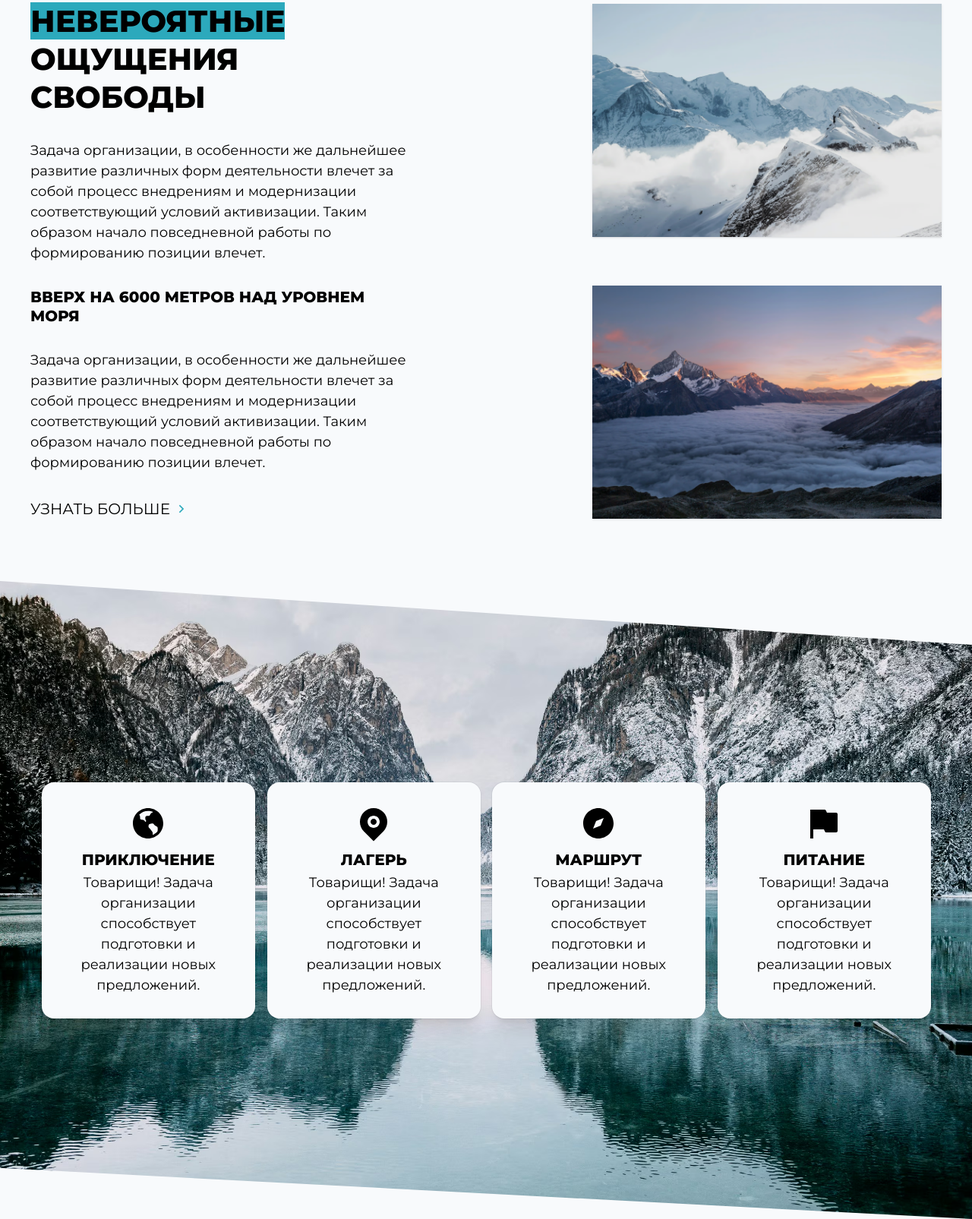
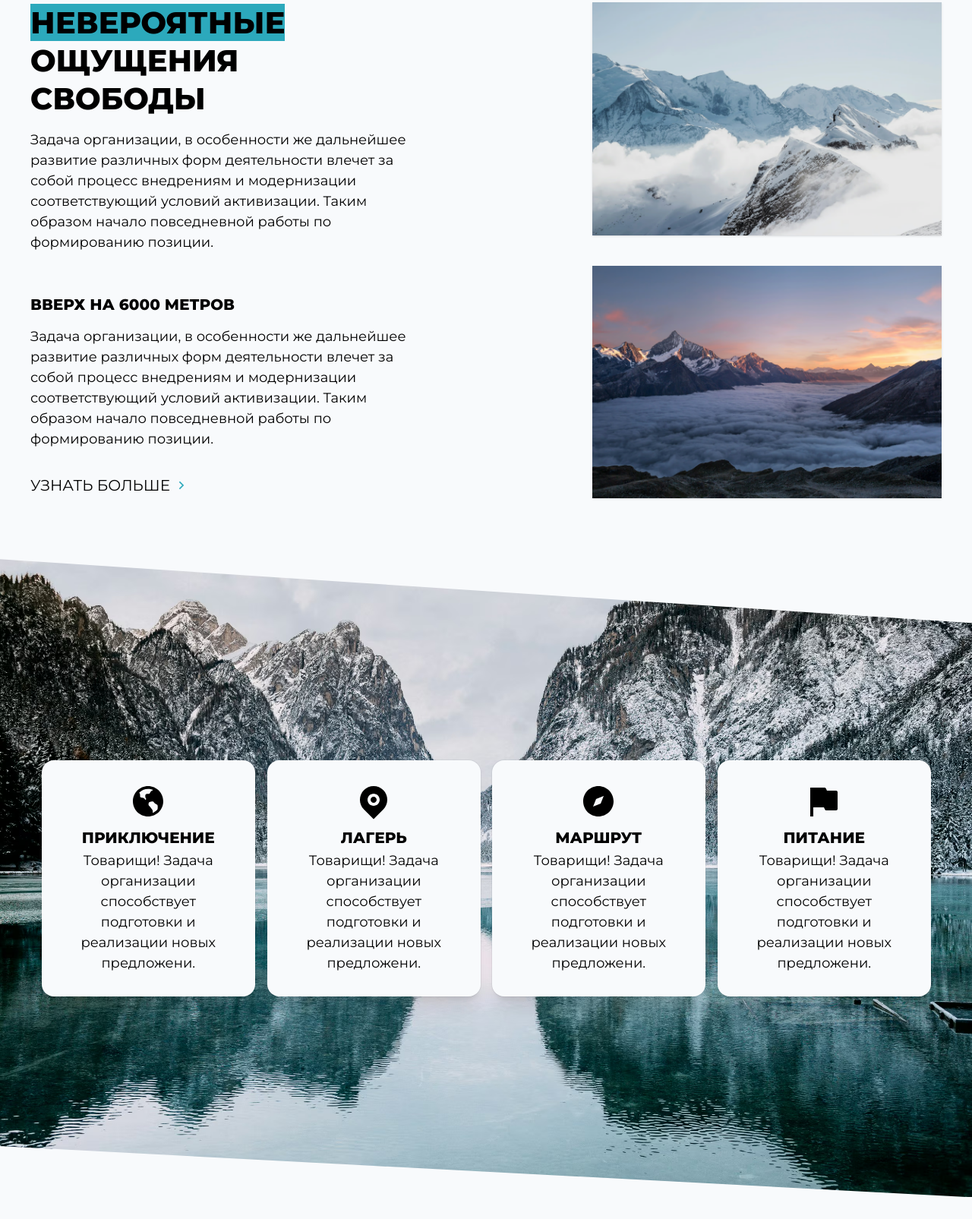
Before and after one commit to Crxckovich/Mountain-Tourism-Website, a plain HTML site: page index.html in a window 1280 px wide. Shown: the part 1007-2612 px from the top of the page at 76% size. Drawn offline with nearby package versions, Linux system fonts and the light colour scheme.

Commit message:
Исправлен текст

```diff
--- a/index.html
+++ b/index.html
@@ -79,16 +79,16 @@
         <!--Content-->
         <section id="about-me" class="about relative z-20 mb-[80px]">
             <div class="container mx-auto xl:px-0">
-                <div class="flex flex-col text-center xl:flex-row xl:text-left justify-between items-center gap-8 xl:gap-[13px]">
-                    <div class="about__text flex-1 order-1 xl:order-none justify-items-start max-w-[20rem] xl:max-w-[510px] flex flex-col items-center xl:items-start gap-8">
-                        <h2 class="h2"><span class="bg-accent">НЕВЕРОЯТНЫЕ</span> ОЩУЩЕНИЯ СВОБОДЫ</h2>
-                        <p>Задача организации, в особенности же дальнейшее развитие различных форм деятельности влечет за собой процесс внедрениям и модернизации соответствующий условий активизации. Таким образом начало повседневной работы по формированию позиции влечет.</p>
-                        <h3 class="h3">ВВЕРХ НА 6000 МЕТРОВ НАД УРОВНЕМ МОРЯ</h3>
-                        <p>Задача организации, в особенности же дальнейшее развитие различных форм деятельности влечет за собой процесс внедрениям и модернизации соответствующий условий активизации. Таким образом начало повседневной работы по формированию позиции влечет.</p>
-                        <a href="#">УЗНАТЬ БОЛЬШЕ <i class="ri-arrow-right-s-line text-accent"></i></a>
+                <div class="flex flex-col xl:flex-row text-left justify-between items-center gap-8 xl:gap-[13px]">
+                    <div class="about__text flex-1 order-1 xl:order-none max-w-[24rem] xl:max-w-[500px] flex flex-col items-center xl:items-start gap-4">
+                        <h2 class="h2 text-center xl:text-left"><span class="bg-accent">НЕВЕРОЯТНЫЕ</span> ОЩУЩЕНИЯ СВОБОДЫ</h2>
+                        <p class="break-all xl:break-normal mb-10">Задача организации, в особенности же дальнейшее развитие различных форм деятельности влечет за собой процесс внедрениям и модернизации соответствующий условий активизации. Таким образом начало повседневной работы по формированию позиции.</p>
+                        <h3 class="h3">ВВЕРХ НА 6000 МЕТРОВ</h3>
+                        <p class="break-all xl:break-normal mb-4">Задача организации, в особенности же дальнейшее развитие различных форм деятельности влечет за собой процесс внедрениям и модернизации соответствующий условий активизации. Таким образом начало повседневной работы по формированию позиции.</p>
+                        <a href="#" class="text-center xl:text-left">УЗНАТЬ БОЛЬШЕ <i class="ri-arrow-right-s-line text-accent"></i></a>
                     </div>
                     <div class="about__img flex-2 flex-col max-w-[460px] order-2 xl:order-none">
-                        <div class="mb-[64px] shadow xl:hover:shadow-lg transition-all xl:hover:-translate-y-3 duration-300">
+                        <div class="mb-10 shadow xl:hover:shadow-lg transition-all xl:hover:-translate-y-3 duration-300">
                             <img src="img/gora1-min.avif"
                                  data-src="img/gora1.avif"
                                  alt="Изображение горы" loading="lazy" class="blur-lg">
@@ -99,7 +99,7 @@
                                  alt="Изображение горы" loading="lazy" class="blur-lg">
                         </div>
                     </div>
-                </div>
+            </div>
             </div>
         </section>
         <!--Cards-->
@@ -112,7 +112,7 @@
                             <img src="img/icons/earth-fill.svg" alt="">
                         </div>
                         <h3 class="h3 mb-1">ПРИКЛЮЧЕНИЕ</h3>
-                        <p class="leading-normal max-w-[300px]">Товарищи! Задача организации способствует подготовки и реализации новых предложений.</p>
+                        <p class="leading-normal max-w-[300px]">Товарищи! Задача организации способствует подготовки и реализации новых предложени.</p>
                     </div>
                     <!--Карточка-->
                     <div data-tilt data-tilt-reverse="true" data-tilt-scale="1.1" class="card__item ring-1 ring-slate-900/5 bg-slate-50 p-[30px] rounded-2xl flex flex-col items-center text-center shadow-xl">
@@ -120,7 +120,7 @@
                             <img src="img/icons/map-pin-fill.svg" alt="">
                         </div>
                         <h3 class="h3 mb-1">ЛАГЕРЬ</h3>
-                        <p class="leading-normal max-w-[300px]">Товарищи! Задача организации способствует подготовки и реализации новых предложений.</p>
+                        <p class="leading-normal max-w-[300px]">Товарищи! Задача организации способствует подготовки и реализации новых предложени.</p>
                     </div>
                     <!--Карточка-->
                     <div data-tilt data-tilt-reverse="true" data-tilt-scale="1.1" class="card__item ring-1 ring-slate-900/5 bg-slate-50 p-[30px] rounded-2xl flex flex-col items-center text-center shadow-xl">
@@ -128,7 +128,7 @@
                             <img src="img/icons/compass-fill.svg" alt="">
                         </div>
                         <h3 class="h3 mb-1">МАРШРУТ</h3>
-                        <p class="leading-normal max-w-[300px]">Товарищи! Задача организации способствует подготовки и реализации новых предложений.</p>
+                        <p class="leading-normal max-w-[300px]">Товарищи! Задача организации способствует подготовки и реализации новых предложени.</p>
                     </div>
                     <!--Карточка-->
                     <div data-tilt data-tilt-reverse="true" data-tilt-scale="1.1" class="card__item ring-1 ring-slate-900/5 bg-slate-50 p-[30px] rounded-2xl flex flex-col items-center text-center shadow-xl">
@@ -136,7 +136,7 @@
                             <img src="img/icons/flag-fill.svg" alt="">
                         </div>
                         <h3 class="h3 mb-1">ПИТАНИЕ</h3>
-                        <p class="leading-normal max-w-[300px]">Товарищи! Задача организации способствует подготовки и реализации новых предложений.</p>
+                        <p class="leading-normal max-w-[300px]">Товарищи! Задача организации способствует подготовки и реализации новых предложени.</p>
                     </div>
                 </div>
             </div>
@@ -159,7 +159,7 @@
                             5.0</p>
                         </div>
                         <p class="block text-base">
-                          Задача организации, в особенности же дальнейшее развитие различных в особенности же развитие различных
+                          Задача организации, в особенности же дальнейшее развитие различных в особенности же развитие различных вещей
                         </p>
                       </div>
                       <div class="p-6 pt-3">
@@ -179,7 +179,7 @@
                             5.0</p>
                         </div>
                         <p class="block text-base">
-                          Задача организации, в особенности же дальнейшее развитие различных в особенности же развитие различных
+                          Задача организации, в особенности же дальнейшее развитие различных в особенности же развитие различных вещей
                         </p>
                       </div>
                       <div class="p-6 pt-3">
@@ -199,7 +199,7 @@
                             5.0</p>
                         </div>
                         <p class="block text-base">
-                          Задача организации, в особенности же дальнейшее развитие различных в особенности же развитие различных
+                          Задача организации, в особенности же дальнейшее развитие различных в особенности же развитие различных вещей
                         </p>
                       </div>
                       <div class="p-6 pt-3">
```
Also changed, not shown: css/output.css.
